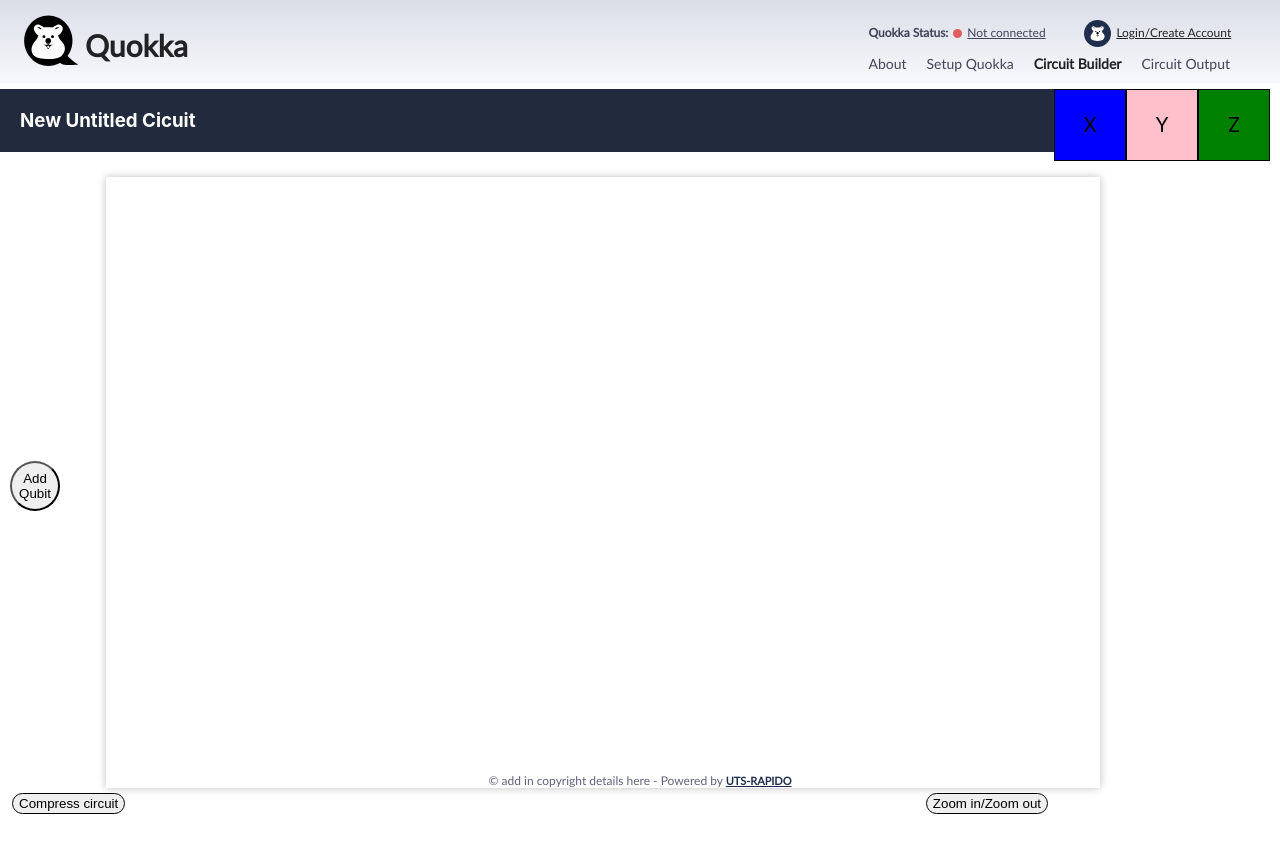
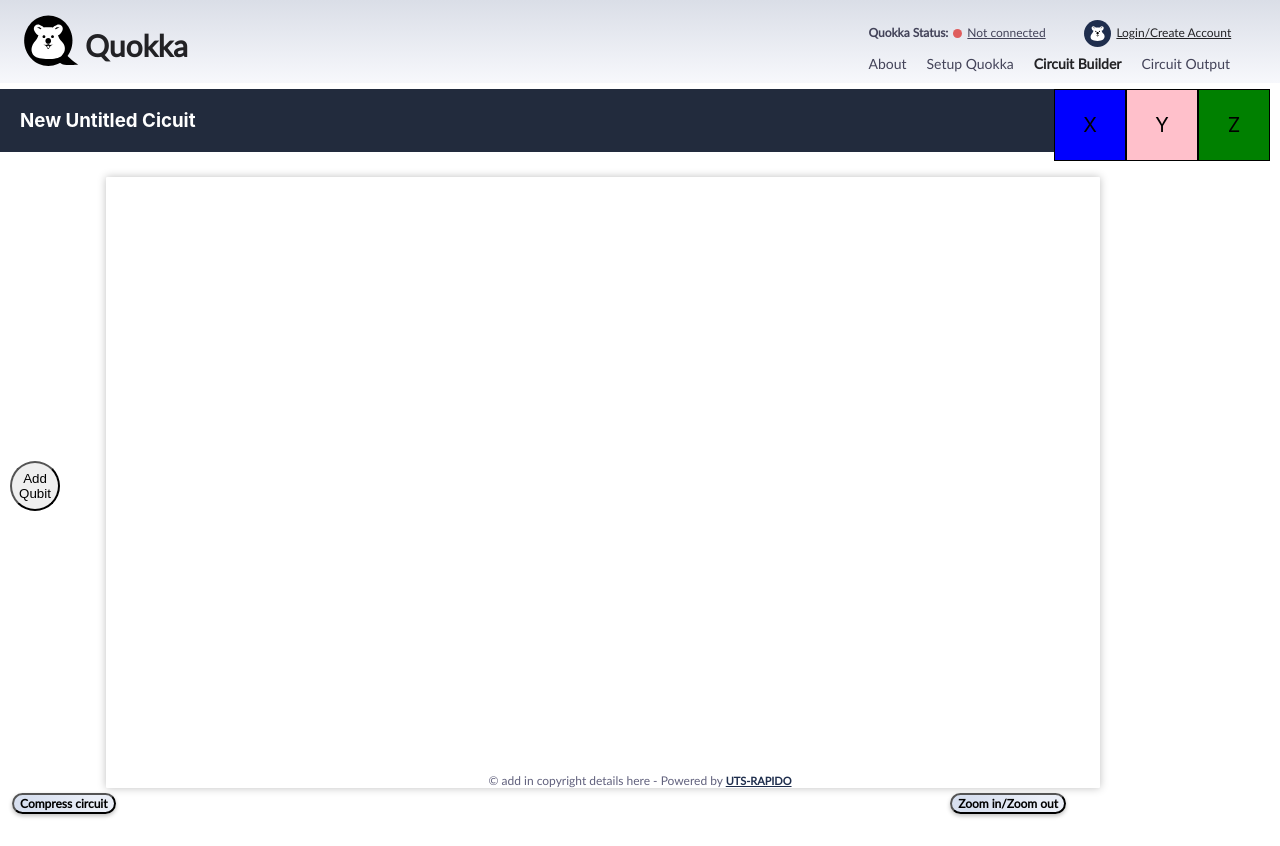
Before and after one commit to devitt1/Quokka-Web, a React (Create React App) app: page /circuit-builder in a window 1280 px wide. Built offline with nearby package versions, Linux system fonts and the light colour scheme.

Commit message:
updated button styles

```diff
--- a/src/common/text-styles.scss
+++ b/src/common/text-styles.scss
@@ -50,6 +50,13 @@ $roboto-font : Roboto, sans-serif;
   line-height: 14.4px;
 }
 
+@mixin text-bold-lato {
+  font-family: $lato-font;
+  font-style: normal;
+  font-weight: 700;
+  font-size: 12px;
+  line-height: 14.4px;
+}
 
 @mixin text-h1 {
   font-family: $lato-font;
--- a/src/components/CircuitBuilder/CircuitBuilder.module.scss
+++ b/src/components/CircuitBuilder/CircuitBuilder.module.scss
@@ -139,12 +139,16 @@
     flex-direction: row;
     margin: 2% 6px 1% 12px;
     height: 100%;
+    width: 100%;
 
     button {
-      border: 1px solid #000000;
+      @include text-bold-lato;
+
       box-sizing: border-box;
       height: 21px;
       border-radius: 20px;
+      box-shadow: 0px 2px 4px rgba(0, 0, 0, 0.25);
+      background: linear-gradient(92.95deg, #D8E0F0 17.58%, #EBEFF8 80.02%);
     }
   }
 
--- a/src/components/CircuitBuilder/CircuitBuilder.tsx
+++ b/src/components/CircuitBuilder/CircuitBuilder.tsx
@@ -37,7 +37,7 @@ const CircuitBuilder : React.FC = () => {
         </CircuitArrangement>
 
         <div className={styles.utilities}>
-            <button>Compress circuit</button>
+            <button >Compress circuit</button>
             <button>Zoom in/Zoom out</button>
         </div>
 
```
